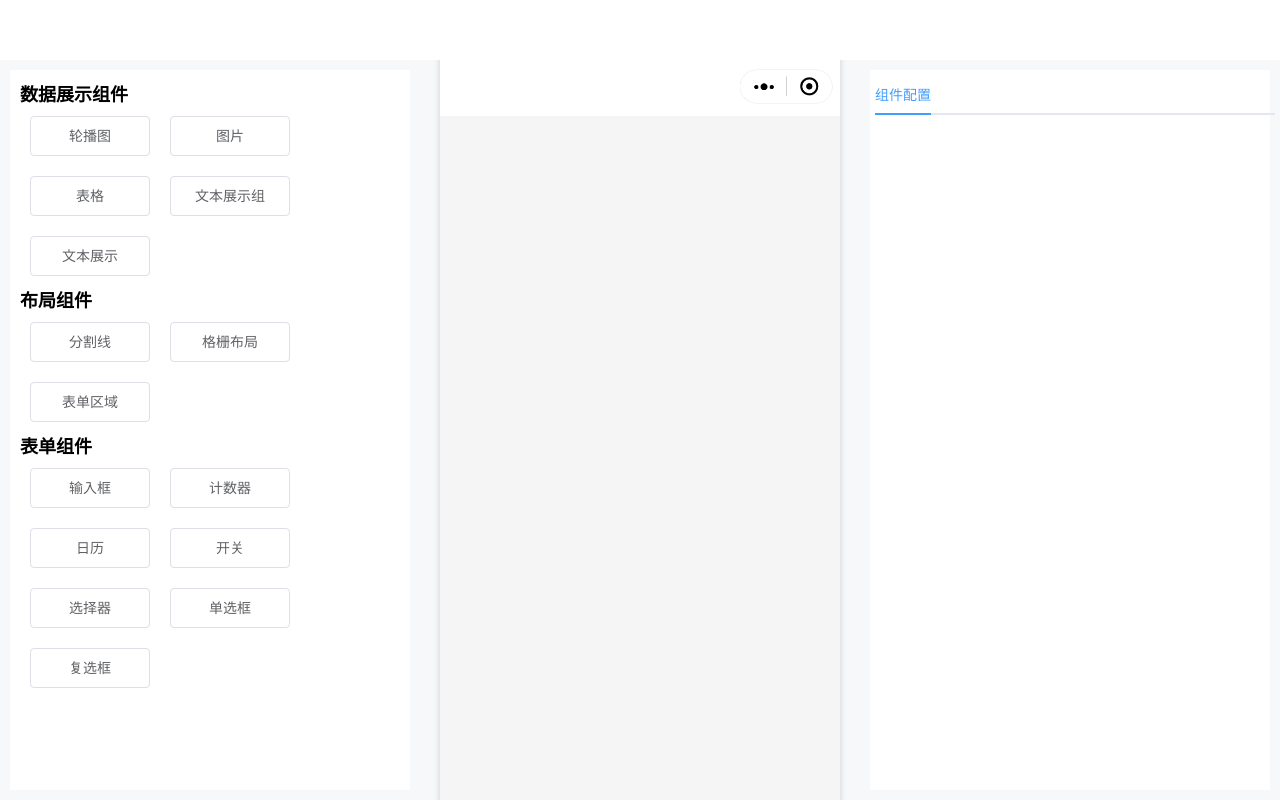
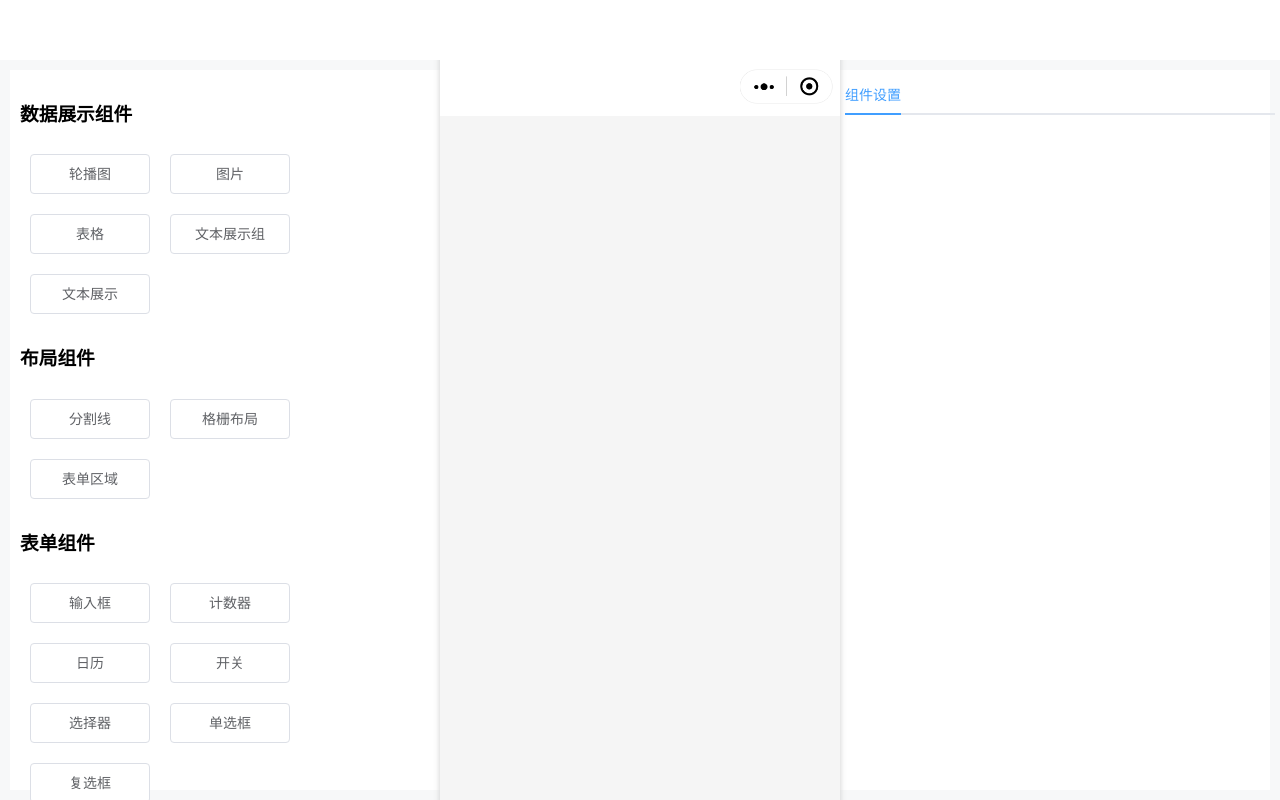
Before and after one commit to AncientHUzZ/drag-demo, a Vue app: page / in a window 1280 px wide. Built offline with nearby package versions, Linux system fonts and the light colour scheme.

Commit message:
04-30 添加轮播图组件设置配置

```diff
--- a/src/views/components/component-config.vue
+++ b/src/views/components/component-config.vue
@@ -1,7 +1,7 @@
 <template>
     <div class="config">
         <el-tabs v-model="defaultTab">
-            <el-tab-pane label="组件配置" name="first">
+            <el-tab-pane label="组件设置" name="first">
                 <config-item :source="currentPageItem"></config-item>
             </el-tab-pane>
         </el-tabs>
--- a/src/views/components/config-item.vue
+++ b/src/views/components/config-item.vue
@@ -16,7 +16,7 @@
 		methods: {
 			// 获取组件
 			getComponent: function(){
-				console.log('component:', this.source)
+				// console.log('component:', this.source)
 				if (this.source.type) {
 					const prefix = 'ymf-'
 					const suffix = '-config'
--- a/src/views/config-component/ymf-swipe-config.vue
+++ b/src/views/config-component/ymf-swipe-config.vue
@@ -1,5 +1,36 @@
 <template>
-
+    <div class="ymf-swipe-config">
+        <div class="field-title">轮播图设置</div>
+        <br>
+        <div style="width: 80%;margin: 0 auto">
+            <el-form ref="form" label-width="120px" label-suffix="：">
+                <el-form-item label="轮播图高度">
+                    <el-input type="text" v-model="source.height">
+                        <template #append>像素(px)</template>
+                    </el-input>
+                </el-form-item>
+                <el-form-item label="滚动方式">
+                    <el-switch v-model="source.vertical" active-text="纵向滚动" inactive-text="横向滚动"></el-switch>
+                </el-form-item>
+                <el-form-item label="指示器">
+                    <el-switch v-model="source.showIndicators" active-text="是" inactive-text="否"></el-switch>
+                </el-form-item>
+                <el-form-item label="循环播放">
+                    <el-switch v-model="source.loop" active-text="是" inactive-text="否"></el-switch>
+                </el-form-item>
+                <el-form-item label="轮播间隔" v-if="source.loop">
+                    <el-input type="number" v-model="source.autoplay">
+                        <template #append>毫秒(ms)</template>
+                    </el-input>
+                </el-form-item>
+                <el-form-item label="动画时间" v-if="source.loop">
+                    <el-input type="number" v-model="source.duration">
+                        <template #append>毫秒(ms)</template>
+                    </el-input>
+                </el-form-item>
+            </el-form>
+        </div>
+    </div>
 </template>
 
 <script>
@@ -14,6 +45,13 @@
 	}
 </script>
 
-<style scoped>
-
+<style lang="less" scoped>
+    .field-title{
+        text-align: left;
+        font-weight: 700;
+        font-size: 18px;
+    }
+    .ymf-swipe-config {
+        padding: 5px;
+    }
 </style>
--- a/src/views/drag-index.vue
+++ b/src/views/drag-index.vue
@@ -8,7 +8,7 @@
                 <div class="component-selection">
                     <div style="padding: 10px">
                         <div v-for="(field, index) in componentList" :key="index" class="field-list">
-                            <div class="field-title">{{field.title}}</div>
+                            <h3>{{field.title}}</h3>
                             <div>
                                 <draggable :list="field.list" :sort="false"
                                            :group="{ name: 'custom-page', pull: 'clone', put: false }">
@@ -88,16 +88,11 @@
         background: #f7f8f9;
         height: calc(100vh - 80px);
         .component-selection {
-            width: 400px;
+            width: 500px;
             height: 100%;
             background: #FFFFFF;
             .field-list{
                 width: 100%;
-                .field-title{
-                    text-align: left;
-                    font-weight: 700;
-                    font-size: 18px;
-                }
                 .field-label{
                     width: 120px;
                     margin: 10px;
@@ -106,7 +101,7 @@
             }
         }
         .component-config {
-            width: 400px;
+            width: 500px;
             height: 100%;
             background: #FFFFFF;
         }
```
